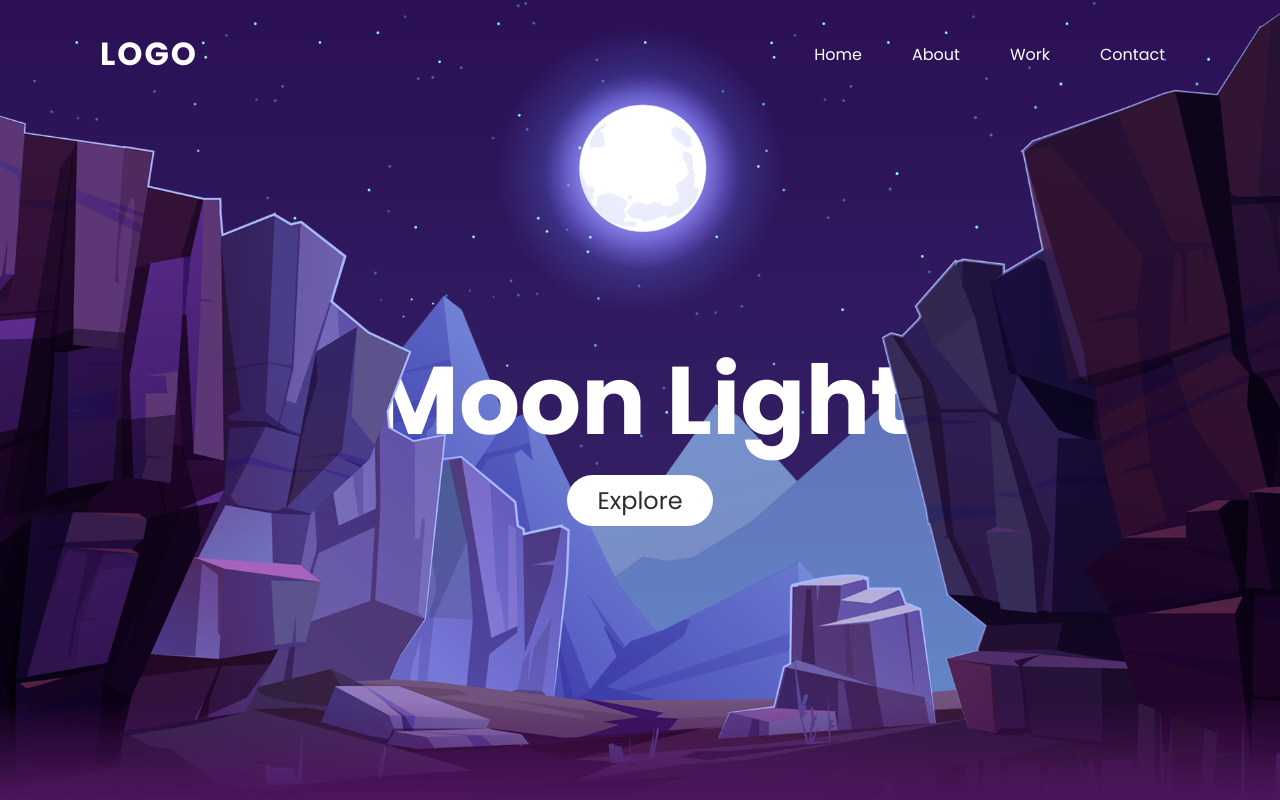
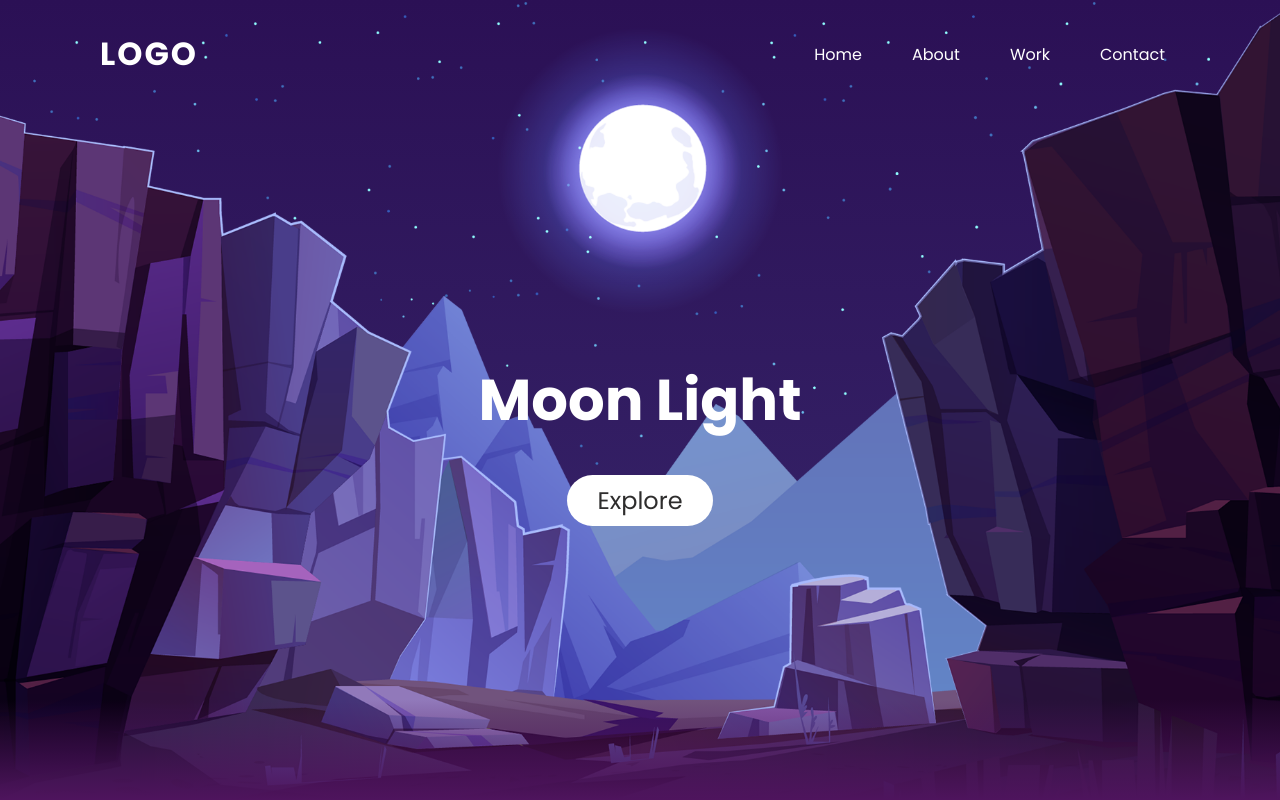
Before and after one commit to Jmaouchi/Moon-, a plain HTML site: page index.html in a window 1280 px wide. Shown: the top 800 px of the page. Drawn offline with Linux system fonts and the light colour scheme.

Commit message:
updated style the text and the second section to be able hide the text using the z-index

```diff
--- a/index.js
+++ b/index.js
@@ -14,4 +14,6 @@ window.addEventListener('scroll', function(){
   mountains_behind.style.top = value * 0.5 + 'px';
   mountains_front.style.top= value * 0 + 'px';
   text.style.marginRight = value * 4 + 'px';
+  text.style.marginTop = value * 1.5 + 'px';
+  btn.style.marginRight = value * 1.5 + 'px';
 });
--- a/style.css
+++ b/style.css
@@ -106,7 +106,7 @@ section img#mountains_front{
   position: absolute;
   color: white;
   white-space: nowrap;
-  font-size: 7.5vw;
+  font-size: 4.5vw;
   z-index: 9;
 }
 
@@ -128,6 +128,7 @@ section img#mountains_front{
   position: relative;
   padding: 100px;
   background: rgb(36, 36, 36);
+  z-index: 100;
 }
 
 .sec h2{
```
